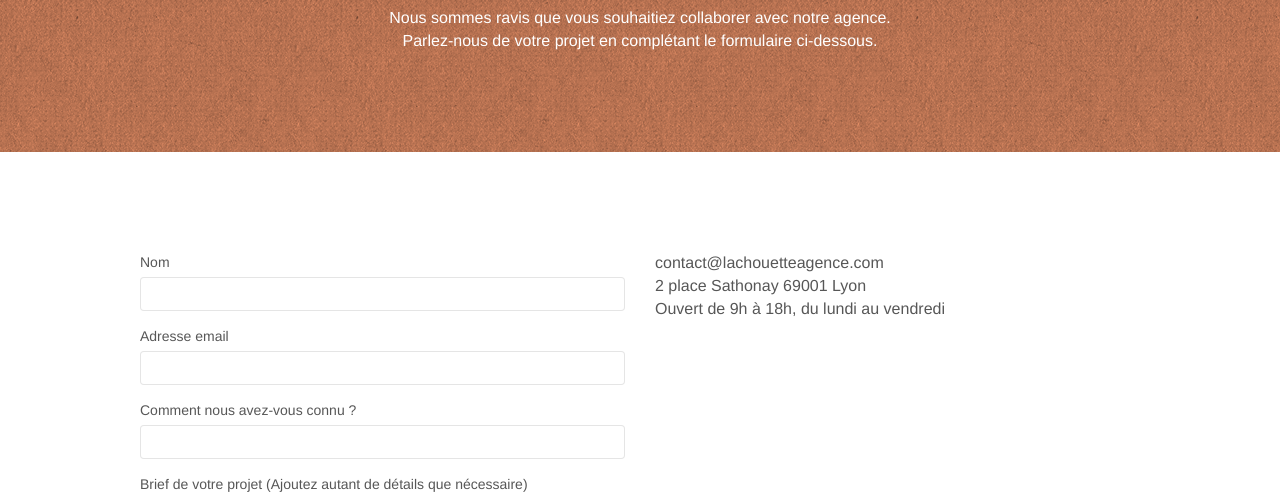
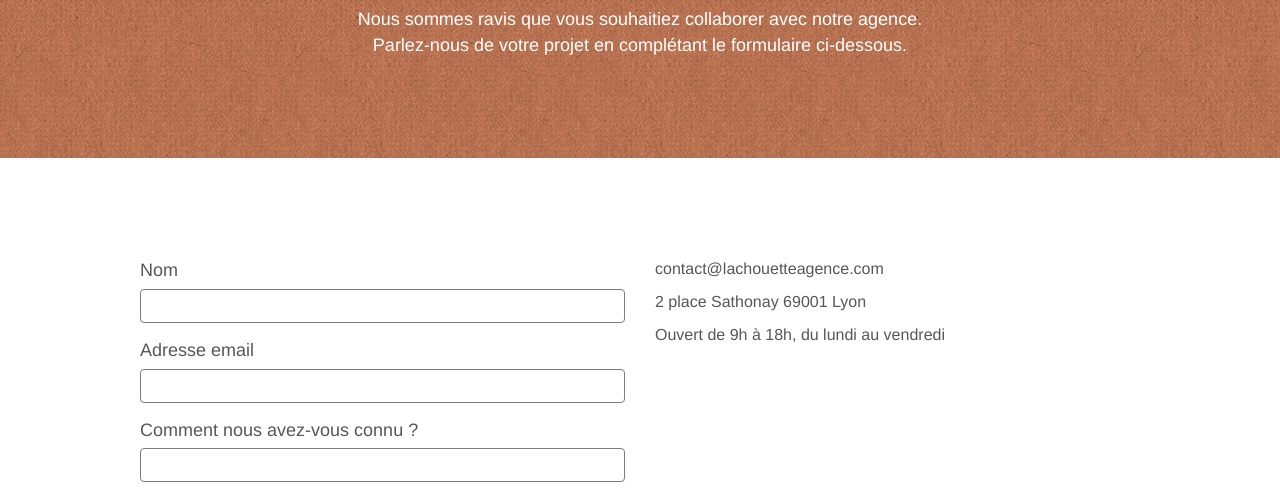
Before and after one commit to ErminiaDev/la-chouette-agence, a plain HTML site: page page2.html in a window 1280 px wide. Shown: the part 273-767 px from the top of the page. Drawn offline with Linux system fonts and the light colour scheme; a script that the page names is missing.

Commit message:
accessibilité sur la page contact
taille des fonts et couleur des inputs

```diff
--- a/page2.html
+++ b/page2.html
@@ -102,9 +102,11 @@
 				</form>
 			</div>
 			<div class="col-sm-6">
-				<p>
-					contact@lachouetteagence.com<br>2 place Sathonay 69001 Lyon<br>Ouvert de 9h à 18h, du lundi au vendredi<br>
-				</p>
+				<address>
+					<p>contact@lachouetteagence.com</p>
+					<p>2 place Sathonay 69001 Lyon</p>
+					<p>Ouvert de 9h à 18h, du lundi au vendredi</p>
+				</address>
 			</div>
 		</div>
 	</div>
--- a/style.css
+++ b/style.css
@@ -863,6 +863,18 @@ h4 {
     background-image: url("img/image-de-presentation.jpeg");
 }
 
+#bloc-3-what-i-do a {
+    font-size: 25px;
+}
+
+#bloc-6 p {
+    font-size: 18px;
+}
+
+#bloc-7 label {
+    font-size: 18px;
+}
+
 @media (max-width: 1024px) {
     .bloc {
         padding-left: 20px;
@@ -1069,6 +1081,10 @@ input:focus {
 border: 3px solid red;
 }
 
+.form-control {
+    border: 1px solid #7D7D7D;
+}
+
 @media (max-width: 400px) {
     .bloc {
         padding-left: 0;
```
